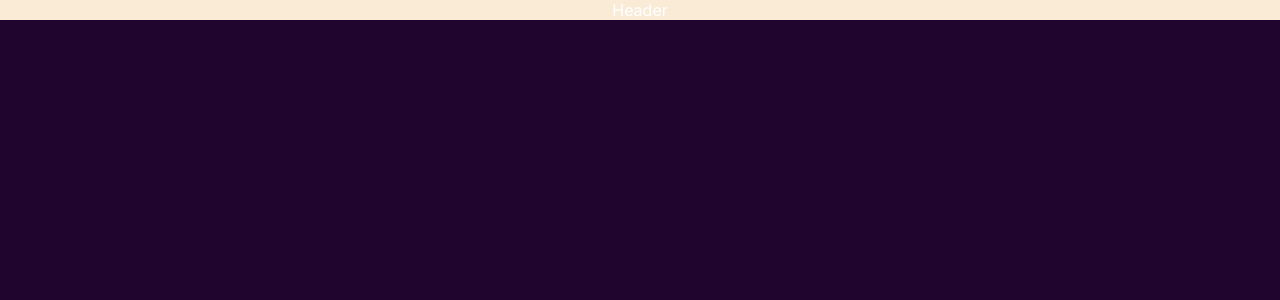
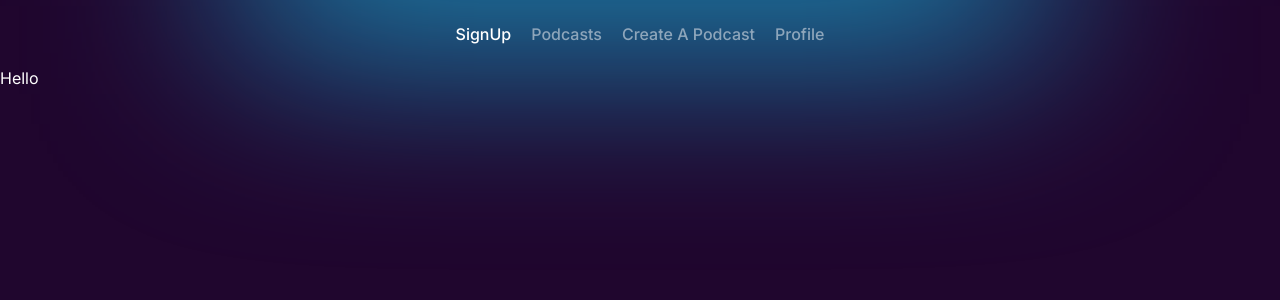
Before and after one commit to lonewarrior0111/podcast-platform, a React (Create React App) app: page / in a window 1280 px wide. Shown: the top 300 px of the page. Built offline with nearby package versions, Linux system fonts and the light colour scheme.

Commit message:
creted header componenet

```diff
--- a/package.json
+++ b/package.json
@@ -11,6 +11,7 @@
     "react": "^18.3.1",
     "react-dom": "^18.3.1",
     "react-redux": "^9.1.2",
+    "react-router-dom": "^6.23.1",
     "react-scripts": "5.0.1",
     "web-vitals": "^2.1.4"
   },
--- a/src/App.css
+++ b/src/App.css
@@ -1,4 +1,4 @@
-.App {
+/* .App {
   text-align: center;
 }
 
@@ -35,4 +35,4 @@
   to {
     transform: rotate(360deg);
   }
-}
+} */
--- a/src/App.js
+++ b/src/App.js
@@ -1,10 +1,16 @@
+import { BrowserRouter as Router, Route, Routes } from "react-router-dom";
 import "./App.css";
 import Header from "./components/Header";
+import SignUpPage from "./pages/SignUp";
 
 function App() {
   return (
     <div className="App">
-      <Header />
+      <Router>
+        <Routes>
+          <Route path="/" element={<SignUpPage />} />
+        </Routes>
+      </Router>
     </div>
   );
 }
--- a/src/components/Header/index.js
+++ b/src/components/Header/index.js
@@ -1,7 +1,37 @@
 import React from "react";
 import "./style.css";
+import { Link, useLocation } from "react-router-dom";
 function Header() {
-  return <div className="nav">Header</div>;
+  const location = useLocation();
+  const currentPath = location.pathname;
+  return (
+    <div className="navbar">
+      <div className="gradient"></div>
+      <div className="links">
+        <Link to="/" className={currentPath === "/" ? "active" : ""}>
+          SignUp
+        </Link>
+        <Link
+          to="/podcasts"
+          className={currentPath === "/podcasts" ? "active" : ""}
+        >
+          Podcasts
+        </Link>
+        <Link
+          to="/create-a-podcast"
+          className={currentPath === "/create-a-podcast" ? "active" : ""}
+        >
+          Create A Podcast
+        </Link>
+        <Link
+          to="/profile"
+          className={currentPath === "/profile" ? "active" : ""}
+        >
+          Profile
+        </Link>
+      </div>
+    </div>
+  );
 }
 
 export default Header;
--- a/src/components/Header/style.css
+++ b/src/components/Header/style.css
@@ -1,3 +1,40 @@
-.nav{
-    background-color: antiquewhite;
-}
+
+.navbar {
+    display: flex;
+    justify-content: center;
+    align-items: center;
+    padding: 1.5rem;
+  }
+
+  .links {
+    display: flex;
+    justify-content: center;
+    gap: 1.25rem;
+    align-items: center;
+  }
+
+  .links a {
+    color: #8ea6bb;
+    text-decoration: none !important;
+    font-weight: 500;
+  }
+
+  .links a:hover {
+    color: var(--white);
+    transition: all 0.3s;
+  }
+
+  .gradient {
+    position: absolute;
+    width: 800px;
+    height: 150px;
+    margin: auto;
+    background: var(--blue);
+    filter: blur(100px);
+    z-index: -1;
+    top: -120px;
+  }
+
+  .active {
+    color: var(--white) !important;
+  }
--- a/src/pages/SignUp.js
+++ b/src/pages/SignUp.js
@@ -1,7 +1,13 @@
 import React from "react";
+import Header from "../components/Header";
 
 function SignUpPage() {
-  return <div>SignUpPage</div>;
+  return (
+    <div>
+      <Header />
+      Hello
+    </div>
+  );
 }
 
 export default SignUpPage;
```
Also changed, not shown: 1 other file (tests, documents, lock files or other folders).
